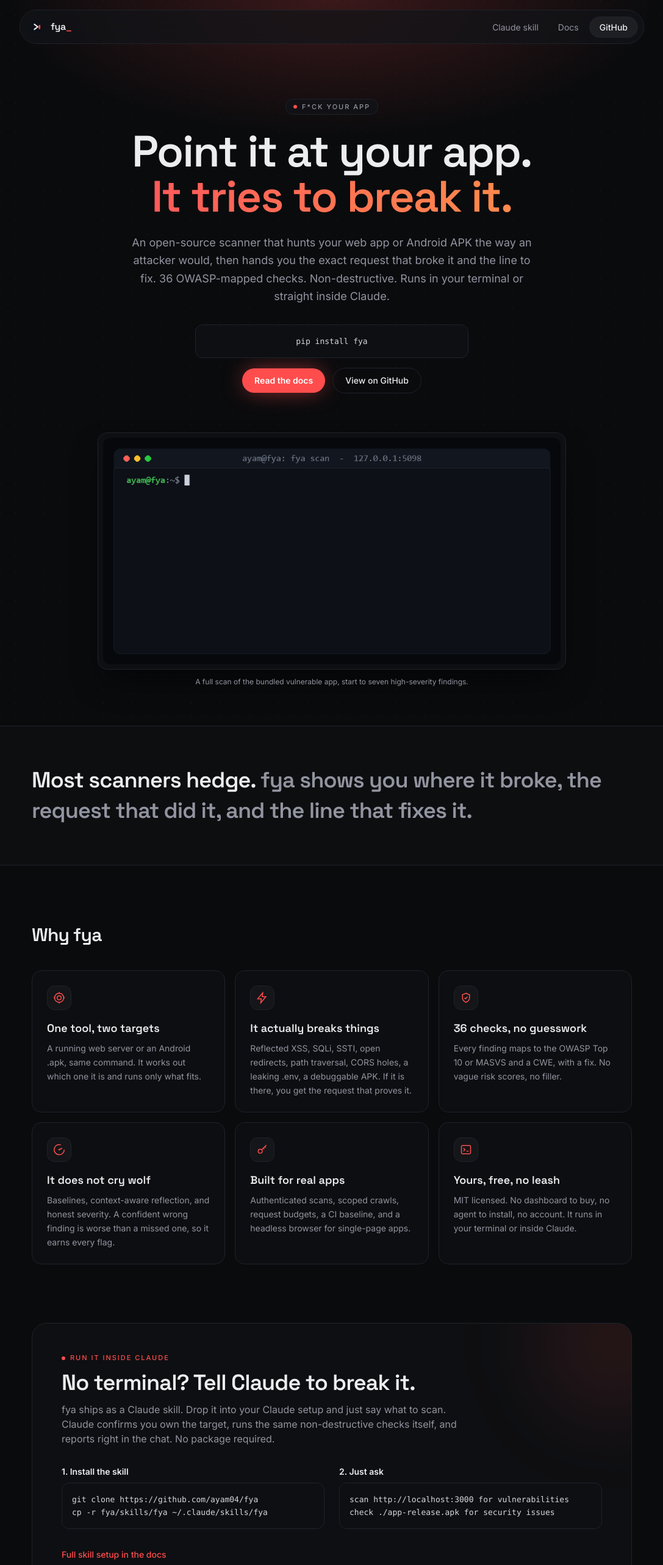
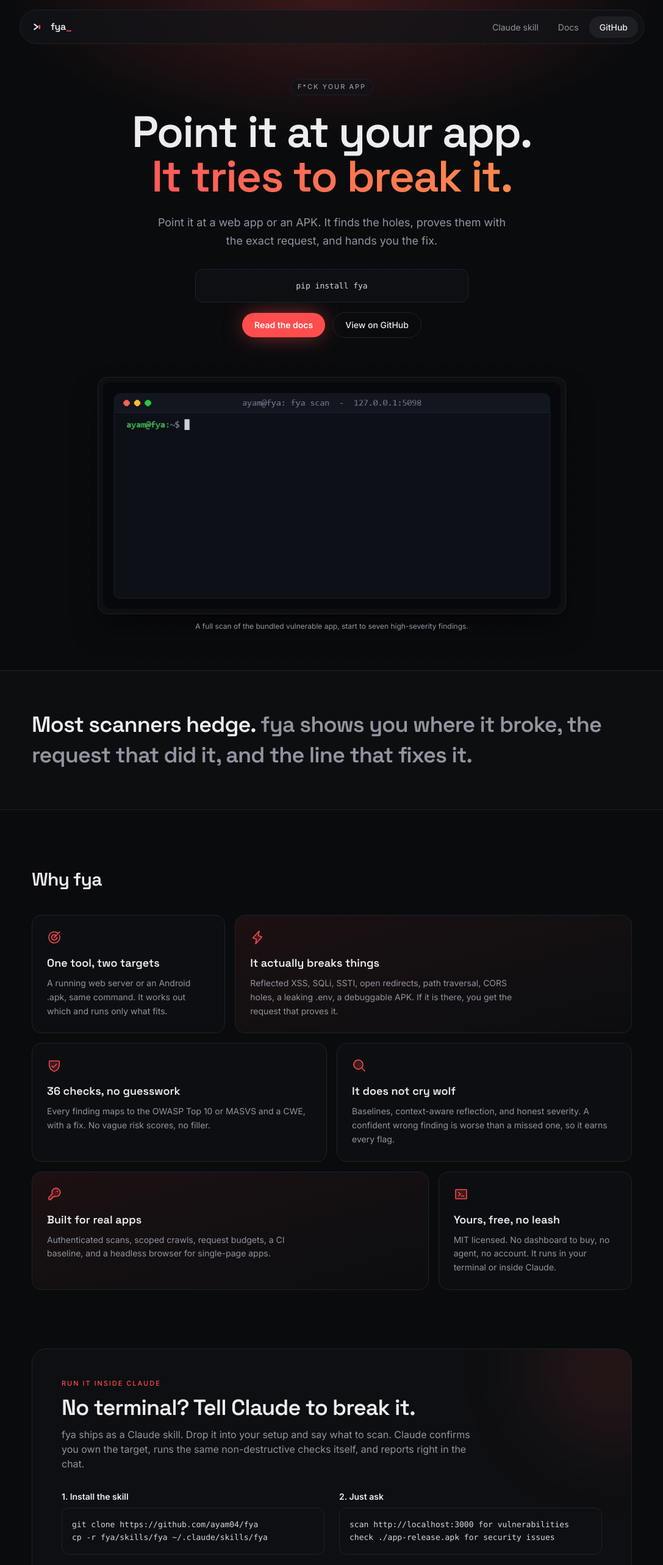
Before and after one commit to ayam04/fya, a Next.js app in the folder web/: page / in a window 1280 px wide. Shown: the top 2566 px of the page at 61% size, without its empty margins (96-1183 px from the left). Built offline with nearby package versions, Linux system fonts and the light colour scheme.

Commit message:
design(web): taste pass - Phosphor icons, real bento with rhythm, numbered steps section, tighter hero, fail-safe scroll reveals

```diff
--- a/web/app/page.tsx
+++ b/web/app/page.tsx
@@ -1,64 +1,51 @@
 import Link from "next/link"
+import { Target, Lightning, ShieldCheck, MagnifyingGlass, Key, TerminalWindow } from "@phosphor-icons/react/dist/ssr"
 import { CodeBlock } from "@/components/CodeBlock"
 import { Callout } from "@/components/Callout"
 import { Reveal } from "@/components/Reveal"
 
-const icon = "h-5 w-5"
-
 const features = [
   {
-    svg: (
-      <svg viewBox="0 0 24 24" fill="none" stroke="currentColor" strokeWidth="1.8" className={icon}>
-        <circle cx="12" cy="12" r="9" /><circle cx="12" cy="12" r="4" /><path d="M12 1v3M12 20v3M1 12h3M20 12h3" />
-      </svg>
-    ),
+    Icon: Target,
+    span: "md:col-span-2",
+    tint: false,
     title: "One tool, two targets",
-    body: "A running web server or an Android .apk, same command. It works out which one it is and runs only what fits.",
+    body: "A running web server or an Android .apk, same command. It works out which and runs only what fits.",
   },
   {
-    svg: (
-      <svg viewBox="0 0 24 24" fill="none" stroke="currentColor" strokeWidth="1.8" className={icon}>
-        <path d="M13 2 3 14h7l-1 8 10-12h-7z" />
-      </svg>
-    ),
+    Icon: Lightning,
+    span: "md:col-span-4",
+    tint: true,
     title: "It actually breaks things",
     body: "Reflected XSS, SQLi, SSTI, open redirects, path traversal, CORS holes, a leaking .env, a debuggable APK. If it is there, you get the request that proves it.",
   },
   {
-    svg: (
-      <svg viewBox="0 0 24 24" fill="none" stroke="currentColor" strokeWidth="1.8" className={icon}>
-        <path d="M12 3l7 3v6c0 4-3 7-7 9-4-2-7-5-7-9V6z" /><path d="M9 12l2 2 4-4" />
-      </svg>
-    ),
+    Icon: ShieldCheck,
+    span: "md:col-span-3",
+    tint: false,
     title: "36 checks, no guesswork",
     body: "Every finding maps to the OWASP Top 10 or MASVS and a CWE, with a fix. No vague risk scores, no filler.",
   },
   {
-    svg: (
-      <svg viewBox="0 0 24 24" fill="none" stroke="currentColor" strokeWidth="1.8" className={icon}>
-        <path d="M22 12a10 10 0 1 1-6.6-9.4" /><path d="M12 12l6-3" /><circle cx="12" cy="12" r="1.6" fill="currentColor" stroke="none" />
-      </svg>
-    ),
+    Icon: MagnifyingGlass,
+    span: "md:col-span-3",
+    tint: false,
     title: "It does not cry wolf",
     body: "Baselines, context-aware reflection, and honest severity. A confident wrong finding is worse than a missed one, so it earns every flag.",
   },
   {
-    svg: (
-      <svg viewBox="0 0 24 24" fill="none" stroke="currentColor" strokeWidth="1.8" className={icon}>
-        <circle cx="8" cy="15" r="4" /><path d="M10.8 12.2 20 3M17 6l2 2M14 9l2 2" />
-      </svg>
-    ),
+    Icon: Key,
+    span: "md:col-span-4",
+    tint: true,
     title: "Built for real apps",
     body: "Authenticated scans, scoped crawls, request budgets, a CI baseline, and a headless browser for single-page apps.",
   },
   {
-    svg: (
-      <svg viewBox="0 0 24 24" fill="none" stroke="currentColor" strokeWidth="1.8" className={icon}>
-        <rect x="3" y="4" width="18" height="16" rx="2" /><path d="M7 9l3 3-3 3M13 15h4" />
-      </svg>
-    ),
+    Icon: TerminalWindow,
+    span: "md:col-span-2",
+    tint: false,
     title: "Yours, free, no leash",
-    body: "MIT licensed. No dashboard to buy, no agent to install, no account. It runs in your terminal or inside Claude.",
+    body: "MIT licensed. No dashboard to buy, no agent, no account. It runs in your terminal or inside Claude.",
   },
 ]
 
@@ -92,10 +79,10 @@
       <section id="overview" className="relative overflow-hidden">
         <div className="pointer-events-none absolute inset-0 bg-grid opacity-50" />
         <div className="pointer-events-none absolute inset-x-0 top-0 h-[620px] hero-glow" />
-        <div className="relative mx-auto max-w-5xl px-5 pb-16 pt-36 text-center sm:pt-40">
+        <div className="relative mx-auto max-w-5xl px-5 pb-16 pt-28 text-center sm:pt-32">
           <Reveal>
-            <span className="inline-flex items-center gap-2 rounded-full border border-line bg-surface/60 px-3 py-1 text-[11px] font-medium uppercase tracking-[0.18em] text-muted">
-              <span className="h-1.5 w-1.5 rounded-full bg-brand" /> f*ck your app
+            <span className="inline-flex items-center rounded-full border border-line bg-surface/60 px-3 py-1 text-[11px] font-medium uppercase tracking-[0.18em] text-muted">
+              f*ck your app
             </span>
           </Reveal>
           <Reveal delay={60}>
@@ -106,10 +93,9 @@
             </h1>
           </Reveal>
           <Reveal delay={120}>
-            <p className="mx-auto mt-6 max-w-2xl text-lg leading-relaxed text-muted">
-              An open-source scanner that hunts your web app or Android APK the way an attacker would, then hands
-              you the exact request that broke it and the line to fix. 36 OWASP-mapped checks. Non-destructive.
-              Runs in your terminal or straight inside Claude.
+            <p className="mx-auto mt-6 max-w-xl text-lg leading-relaxed text-muted">
+              Point it at a web app or an APK. It finds the holes, proves them with the exact request, and hands you
+              the fix.
             </p>
           </Reveal>
           <Reveal delay={180}>
@@ -159,15 +145,18 @@
         <Reveal>
           <h2 className="font-display text-3xl font-semibold tracking-tight">Why fya</h2>
         </Reveal>
-        <div className="mt-10 grid gap-4 sm:grid-cols-2 lg:grid-cols-3">
+        <div className="mt-10 grid grid-cols-1 gap-4 md:grid-cols-6">
           {features.map((f, i) => (
-            <Reveal key={f.title} delay={i * 60}>
-              <div className="group h-full rounded-2xl border border-line bg-surface/40 p-6 transition duration-200 hover:border-brand/40 hover:bg-surface">
-                <div className="flex h-10 w-10 items-center justify-center rounded-xl border border-line bg-white/[0.03] text-brand">
-                  {f.svg}
-                </div>
+            <Reveal key={f.title} delay={i * 60} className={f.span}>
+              <div
+                className={
+                  "group flex h-full flex-col rounded-2xl border border-line p-6 transition duration-200 hover:border-brand/40 " +
+                  (f.tint ? "bg-gradient-to-br from-brand/[0.08] to-surface/30" : "bg-surface/40 hover:bg-surface")
+                }
+              >
+                <f.Icon size={24} weight="duotone" className="text-brand" />
                 <h3 className="font-display mt-4 text-lg font-semibold">{f.title}</h3>
-                <p className="mt-2 text-sm leading-relaxed text-muted">{f.body}</p>
+                <p className="mt-2 max-w-md text-sm leading-relaxed text-muted">{f.body}</p>
               </div>
             </Reveal>
           ))}
@@ -179,16 +168,13 @@
           <div className="relative overflow-hidden rounded-3xl border border-line bg-surface/50 p-8 sm:p-12">
             <div className="pointer-events-none absolute -right-24 -top-24 h-64 w-64 rounded-full bg-brand/10 blur-3xl" />
             <div className="relative">
-              <div className="flex items-center gap-2 text-[11px] font-medium uppercase tracking-[0.18em] text-brand">
-                <span className="h-1.5 w-1.5 rounded-full bg-brand" /> Run it inside Claude
-              </div>
+              <div className="text-[11px] font-medium uppercase tracking-[0.18em] text-brand">Run it inside Claude</div>
               <h2 className="font-display mt-3 text-3xl font-semibold tracking-tight sm:text-4xl">
                 No terminal? Tell Claude to break it.
               </h2>
               <p className="mt-3 max-w-2xl text-muted">
-                fya ships as a Claude skill. Drop it into your Claude setup and just say what to scan. Claude
-                confirms you own the target, runs the same non-destructive checks itself, and reports right in the
-                chat. No package required.
+                fya ships as a Claude skill. Drop it into your setup and say what to scan. Claude confirms you own
+                the target, runs the same non-destructive checks itself, and reports right in the chat.
               </p>
               <div className="mt-8 grid gap-6 md:grid-cols-2">
                 <div>
@@ -212,19 +198,21 @@
         <Reveal>
           <h2 className="font-display text-3xl font-semibold tracking-tight">How it works</h2>
         </Reveal>
-        <div className="mt-10 grid gap-4 sm:grid-cols-2 lg:grid-cols-3">
+        <ol className="mt-10">
           {steps.map(([title, body], i) => (
             <Reveal key={title} delay={i * 50}>
-              <div className="h-full rounded-2xl border border-line bg-surface/40 p-6">
-                <div className="font-display flex h-9 w-9 items-center justify-center rounded-lg bg-brand/10 text-sm font-semibold text-brand">
+              <li className="flex gap-6 rounded-xl px-4 py-4 transition hover:bg-surface/40">
+                <span className="font-display w-10 shrink-0 text-2xl font-semibold tabular-nums text-brand/45">
                   {String(i + 1).padStart(2, "0")}
+                </span>
+                <div>
+                  <h3 className="font-display text-lg font-semibold">{title}</h3>
+                  <p className="mt-1 max-w-2xl text-sm leading-relaxed text-muted">{body}</p>
                 </div>
-                <h3 className="font-display mt-4 text-lg font-semibold">{title}</h3>
-                <p className="mt-1.5 text-sm leading-relaxed text-muted">{body}</p>
-              </div>
+              </li>
             </Reveal>
           ))}
-        </div>
+        </ol>
       </section>
 
       <section className="border-t border-line bg-surface/20">
@@ -241,10 +229,7 @@
             {areas.map(([title, body], i) => (
               <Reveal key={title} delay={i * 40}>
                 <div className="h-full rounded-xl border border-line bg-surface/40 p-5">
-                  <div className="flex items-center gap-2">
-                    <span className="h-1.5 w-1.5 rounded-full bg-brand" />
-                    <h3 className="text-sm font-semibold">{title}</h3>
-                  </div>
+                  <h3 className="text-sm font-semibold">{title}</h3>
                   <p className="mt-2 text-sm leading-relaxed text-muted">{body}</p>
                 </div>
               </Reveal>
@@ -264,10 +249,10 @@
             </p>
             <div className="mt-8 flex flex-wrap items-center justify-center gap-3">
               <Link href="/docs" className={primaryBtn}>
-                Get started
+                Read the docs
               </Link>
               <a href="https://github.com/ayam04/fya" className={ghostBtn}>
-                Star on GitHub
+                View on GitHub
               </a>
             </div>
             <div className="mx-auto mt-10 max-w-lg text-left">
--- a/web/components/Reveal.tsx
+++ b/web/components/Reveal.tsx
@@ -16,7 +16,10 @@
 
   useEffect(() => {
     const el = ref.current
-    if (!el) return
+    if (!el || typeof IntersectionObserver === "undefined") {
+      setShown(true)
+      return
+    }
     const io = new IntersectionObserver(
       ([entry]) => {
         if (entry.isIntersecting) {
@@ -27,7 +30,11 @@
       { threshold: 0.12, rootMargin: "0px 0px -8% 0px" }
     )
     io.observe(el)
-    return () => io.disconnect()
+    const failSafe = setTimeout(() => setShown(true), 1800)
+    return () => {
+      io.disconnect()
+      clearTimeout(failSafe)
+    }
   }, [])
 
   return (
--- a/web/package.json
+++ b/web/package.json
@@ -8,6 +8,7 @@
     "start": "next start"
   },
   "dependencies": {
+    "@phosphor-icons/react": "^2.1.10",
     "next": "^15.1.0",
     "react": "^19.0.0",
     "react-dom": "^19.0.0"
```
Also changed, not shown: 1 other file (tests, documents, lock files or other folders).
